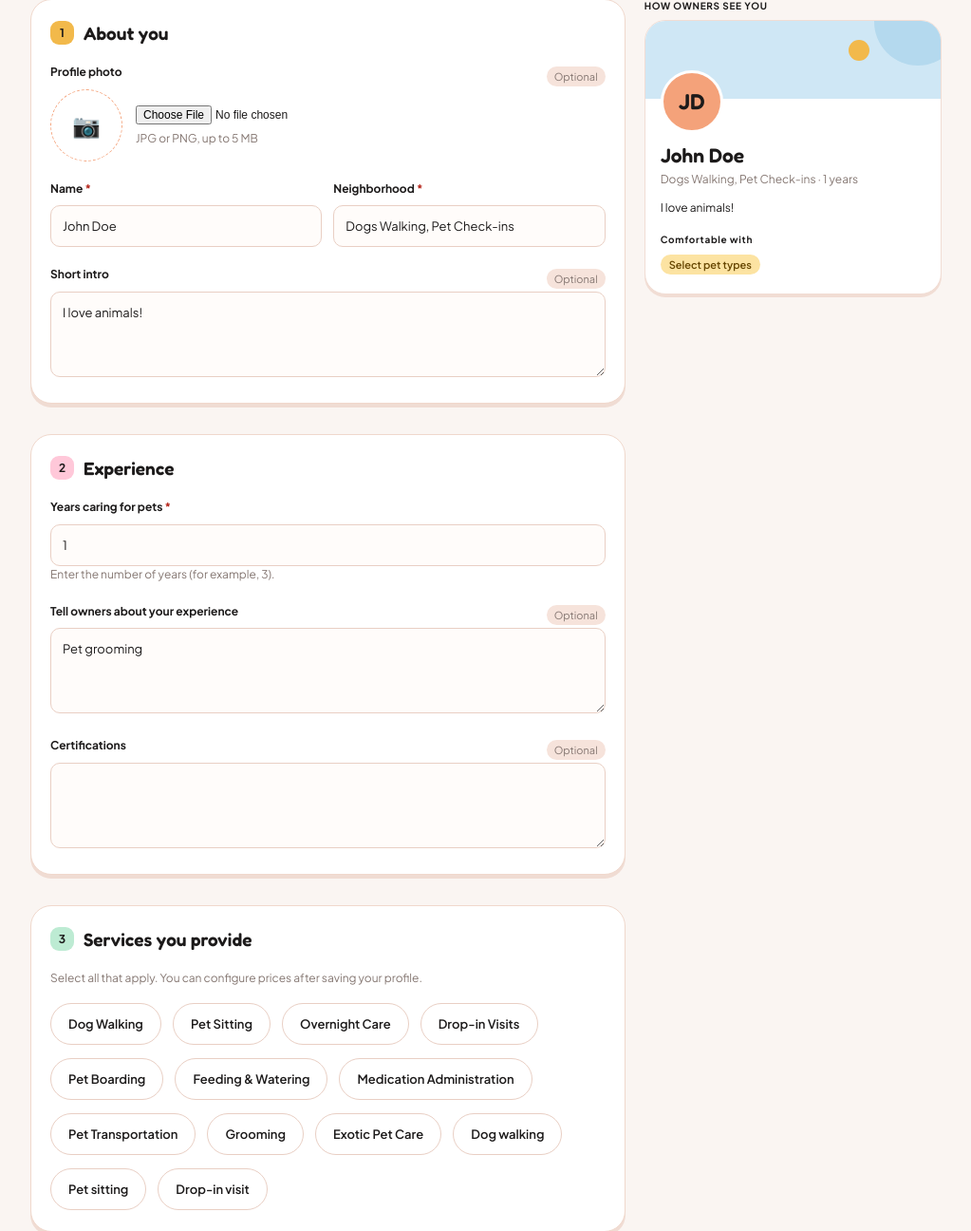
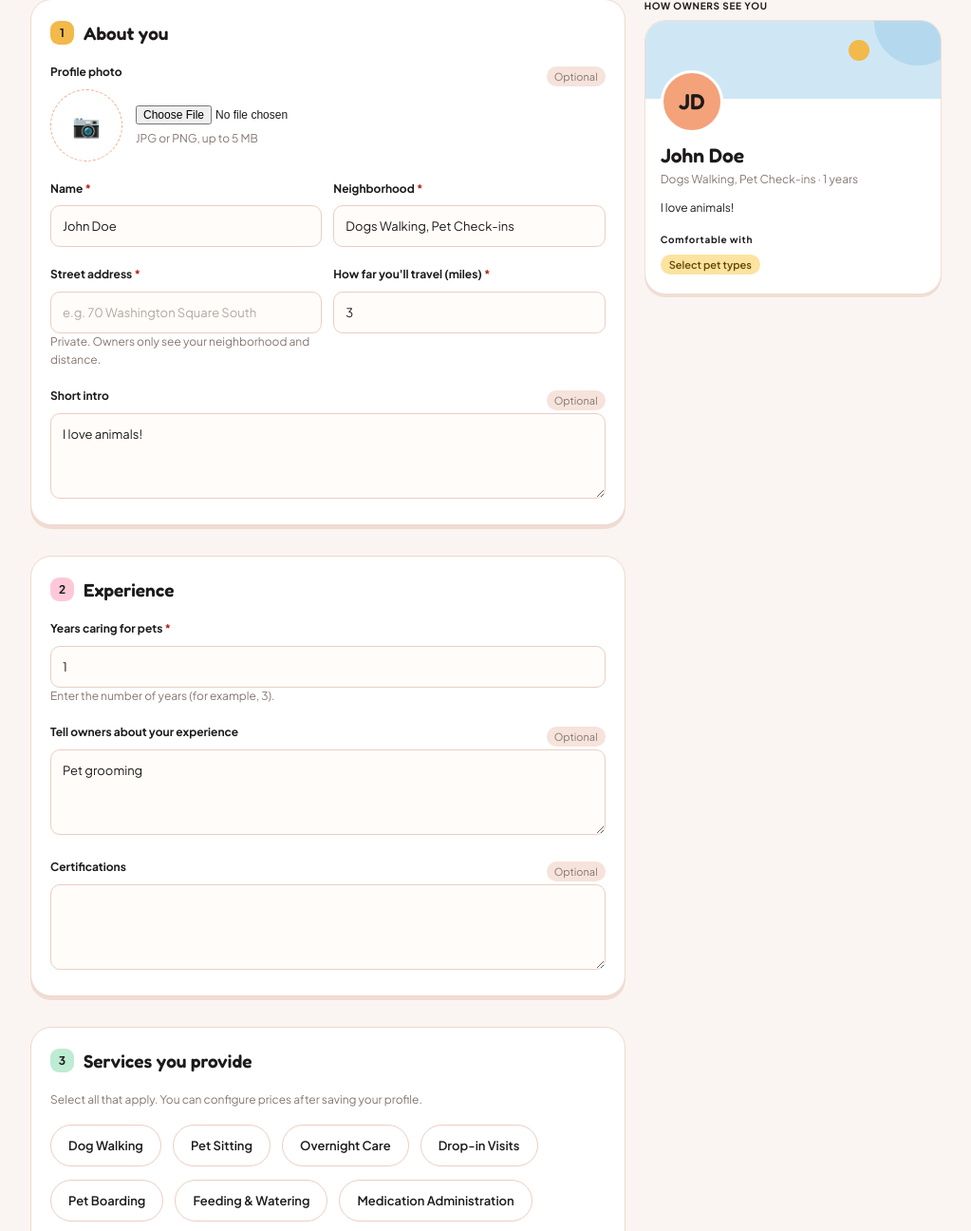
Before and after one commit to MeghanaZagabathuni/team1-mon-fall26, a Django app: page /caregivers/1/edit/ in a window 1280 px wide. Shown: the part 220-1516 px from the top of the page at 95% size, without its empty margins (128-1151 px from the left). Run offline with Django 5.2, Linux system fonts and the light colour scheme; data comes from the database, SQL or seed files in the repository.

Commit message:
Store caregiver address, map location and service radius
Caregivers enter a private street address and how far they will
travel (default 3 miles). The profile form looks up the address and
saves the rounded coordinates and neighborhood; owners never see the
address. An address outside NYC is rejected. If the lookup service is
down, the profile still saves without coordinates and the caregiver is
told to save again later. After saving, caregivers see where they were
placed so they can fix a wrong match. Existing tests now send an
address and never call the real service.

```diff
--- a/caregivers/forms.py
+++ b/caregivers/forms.py
@@ -1,4 +1,6 @@
 from django import forms
+
+from .geocoding import GeocodingUnavailable, geocode
 from .models import CaregiverProfile, CaregiverService, ServiceType
 
 class CaregiverProfileForm(forms.ModelForm):
@@ -14,6 +16,8 @@ class CaregiverProfileForm(forms.ModelForm):
             "bio",
             "years_of_experience",
             "service_area",
+            "address",
+            "service_radius_miles",
             "profile_photo",
             "special_skills",
             "certifications",
@@ -27,7 +31,66 @@ class CaregiverProfileForm(forms.ModelForm):
             "bio": forms.Textarea(attrs={"rows": 3}),
             "special_skills": forms.Textarea(attrs={"rows": 3}),
             "certifications": forms.Textarea(attrs={"rows": 3}),
+            "address": forms.TextInput(
+                attrs={"placeholder": "e.g. 70 Washington Square South"}
+            ),
         }
+        labels = {
+            "address": "Street address",
+            "service_radius_miles": "How far you'll travel (miles)",
+        }
+
+    def __init__(self, *args, **kwargs):
+        super().__init__(*args, **kwargs)
+        # Required for new entries; the model allows blank so older profiles
+        # without an address still load.
+        self.fields["address"].required = True
+        # Set when the address lookup service is down: the profile still saves,
+        # without map coordinates, and the view tells the caregiver.
+        self.geocoding_unavailable = False
+        self._location = None
+
+    @property
+    def matched_location(self):
+        """The Location found for a new or changed address, if any."""
+        return self._location
+
+    def clean_address(self):
+        address = self.cleaned_data["address"].strip()
+        instance = self.instance
+        unchanged = (
+            instance.pk
+            and address == instance.address
+            and instance.latitude is not None
+        )
+        if unchanged:
+            return address
+        try:
+            self._location = geocode(address)
+        except GeocodingUnavailable:
+            self.geocoding_unavailable = True
+            return address
+        if self._location is None:
+            raise forms.ValidationError(
+                "We couldn't find this address in New York City. "
+                "Check the house number and street name."
+            )
+        return address
+
+    def save(self, commit=True):
+        caregiver = super().save(commit=False)
+        if self._location is not None:
+            caregiver.latitude = self._location.latitude
+            caregiver.longitude = self._location.longitude
+            caregiver.neighborhood = self._location.neighborhood
+        elif self.geocoding_unavailable:
+            # Don't keep coordinates that belong to an old address.
+            caregiver.latitude = caregiver.longitude = None
+            caregiver.neighborhood = ""
+        if commit:
+            caregiver.save()
+            self.save_m2m()
+        return caregiver
 
     def edit_caregiver_profile(request, pk):
         caregiver = get_object_or_404(CaregiverProfile, pk=pk)
--- a/caregivers/models.py
+++ b/caregivers/models.py
@@ -1,4 +1,5 @@
 from django.conf import settings
+from django.core.validators import MaxValueValidator, MinValueValidator
 from django.db import models
 
 
@@ -16,6 +17,18 @@ class CaregiverProfile(models.Model):
     bio = models.TextField(blank=True)
     years_of_experience = models.PositiveIntegerField(default=0)
     service_area = models.CharField(max_length=150)
+    # Private street address or cross street, used only to place the caregiver
+    # on the map. Owners never see it; they see `neighborhood` instead.
+    address = models.CharField(max_length=255, blank=True)
+    # Rounded to about 100 m (see caregivers/geocoding.py).
+    latitude = models.DecimalField(max_digits=8, decimal_places=3, null=True, blank=True)
+    longitude = models.DecimalField(max_digits=8, decimal_places=3, null=True, blank=True)
+    neighborhood = models.CharField(max_length=100, blank=True)
+    service_radius_miles = models.PositiveSmallIntegerField(
+        default=3,
+        validators=[MinValueValidator(1), MaxValueValidator(25)],
+        help_text="How far you're willing to travel, in miles.",
+    )
     profile_photo = models.ImageField(upload_to="caregiver/photos",blank=True,null=True)
     special_skills = models.TextField(blank=True)
     certifications = models.TextField(blank=True)
--- a/caregivers/views.py
+++ b/caregivers/views.py
@@ -1,3 +1,4 @@
+from django.contrib import messages
 from django.contrib.auth.decorators import login_required
 from django.shortcuts import render, redirect, get_object_or_404
 from .models import CaregiverProfile, CaregiverService
@@ -19,6 +20,21 @@ def create_caregiver_profile(request):
             caregiver.user = request.user
             caregiver.save()
             form.save_m2m()
+            location = form.matched_location
+            if location is not None:
+                messages.info(
+                    request,
+                    f"We placed you at {location.label.split(',')[0].title()}"
+                    f" ({location.neighborhood}, {location.borough}). "
+                    "If that's not right, edit your address.",
+                )
+            if form.geocoding_unavailable:
+                messages.warning(
+                    request,
+                    "Your profile was saved, but we couldn't look up your address "
+                    "right now, so you won't appear in map search yet. "
+                    "Please save your profile again later.",
+                )
 
             selected_services = form.cleaned_data["selected_services"]
 
@@ -57,6 +73,21 @@ def edit_caregiver_profile(request, pk):
 
         if form.is_valid():
             caregiver = form.save()
+            location = form.matched_location
+            if location is not None:
+                messages.info(
+                    request,
+                    f"We placed you at {location.label.split(',')[0].title()}"
+                    f" ({location.neighborhood}, {location.borough}). "
+                    "If that's not right, edit your address.",
+                )
+            if form.geocoding_unavailable:
+                messages.warning(
+                    request,
+                    "Your profile was saved, but we couldn't look up your address "
+                    "right now, so you won't appear in map search yet. "
+                    "Please save your profile again later.",
+                )
 
             selected_services = form.cleaned_data["selected_services"]
 
--- a/templates/caregivers/create_profile.html
+++ b/templates/caregivers/create_profile.html
@@ -34,6 +34,18 @@
         <div class="caregiver-two-fields">
           <div class="field"><label for="{{ form.name.id_for_label }}">Name <span class="required">*</span></label>{{ form.name }}{{ form.name.errors }}</div>
           <div class="field"><label for="{{ form.service_area.id_for_label }}">Neighborhood <span class="required">*</span></label>{{ form.service_area }}{{ form.service_area.errors }}</div>
+        </div>
+        <div class="caregiver-two-fields">
+          <div class="field">
+            <label for="{{ form.address.id_for_label }}">{{ form.address.label }} <span class="required">*</span></label>
+            {{ form.address }}
+            <p class="muted small">Private. Owners only see your neighborhood and distance.</p>
+            {{ form.address.errors }}
+          </div>
+          <div class="field">
+            <label for="{{ form.service_radius_miles.id_for_label }}">{{ form.service_radius_miles.label }} <span class="required">*</span></label>
+            {{ form.service_radius_miles }}{{ form.service_radius_miles.errors }}
+          </div>
         </div>
         <div class="field">
           <div class="label-row"><label for="{{ form.bio.id_for_label }}">Short intro</label><span class="optional-tag">Optional</span></div>
```
Also changed, not shown: bookings/tests.py (+16 -2 lines), caregivers/tests.py (+22 -0 lines), caregivers/migrations/0006_caregiverprofile_location.py (added).
